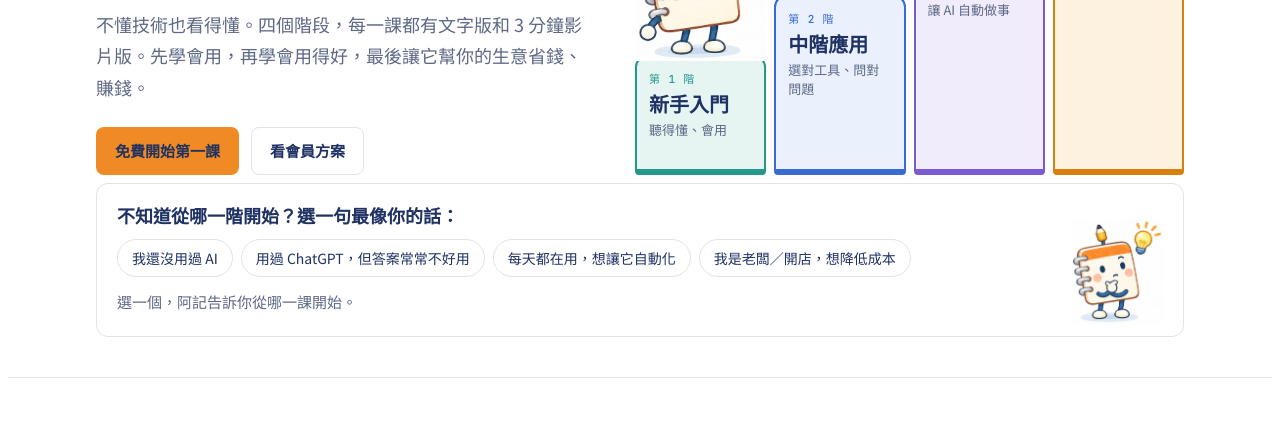
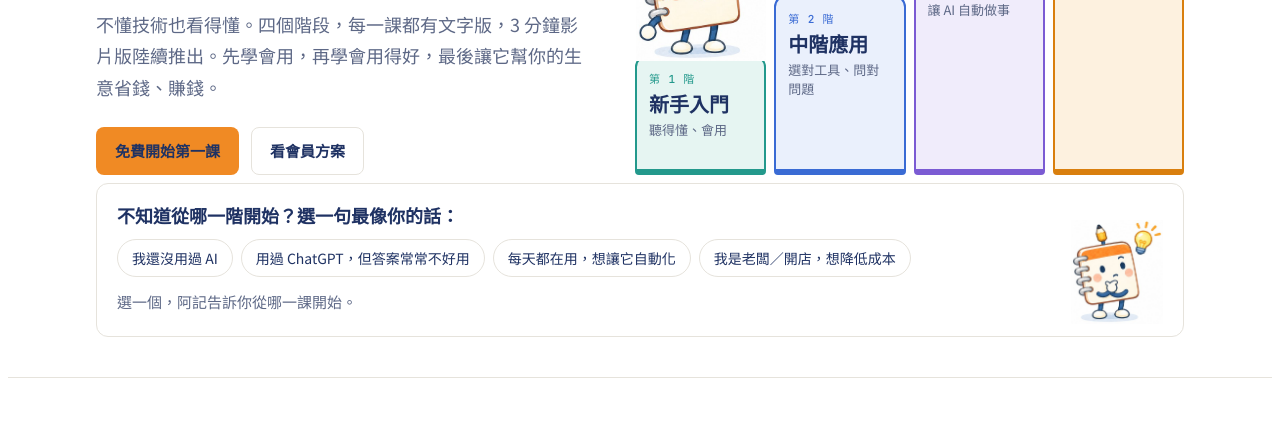
Before and after one commit to sonia6891/ai-ladder, a plain HTML site: page index.html in a window 1280 px wide. Shown: the part 357-780 px from the top of the page. Drawn offline with Linux system fonts and the light colour scheme.

Commit message:
首頁改寫：影片版尚未推出
Co-Authored-By: Claude Opus 5.5 <noreply@anthropic.com>

```diff
--- a/index.html
+++ b/index.html
@@ -225,7 +225,7 @@ footer{border-top:1px solid var(--line);padding-block:28px;color:var(--muted);fo
       <div>
         <div class="eyebrow mono">從零開始的 AI 課 · 每週更新</div>
         <h1>從「AI 是什麼」<br>到<em>「用 AI 賺錢」</em><br>一階一階往上走</h1>
-        <p class="lede">不懂技術也看得懂。四個階段，每一課都有文字版和 3 分鐘影片版。先學會用，再學會用得好，最後讓它幫你的生意省錢、賺錢。</p>
+        <p class="lede">不懂技術也看得懂。四個階段，每一課都有文字版，3 分鐘影片版陸續推出。先學會用，再學會用得好，最後讓它幫你的生意省錢、賺錢。</p>
         <div class="cta-row">
           <a class="btn btn-primary" href="#what-is-ai">免費開始第一課</a>
           <a class="btn btn-ghost" href="#pricing">看會員方案</a>
```
